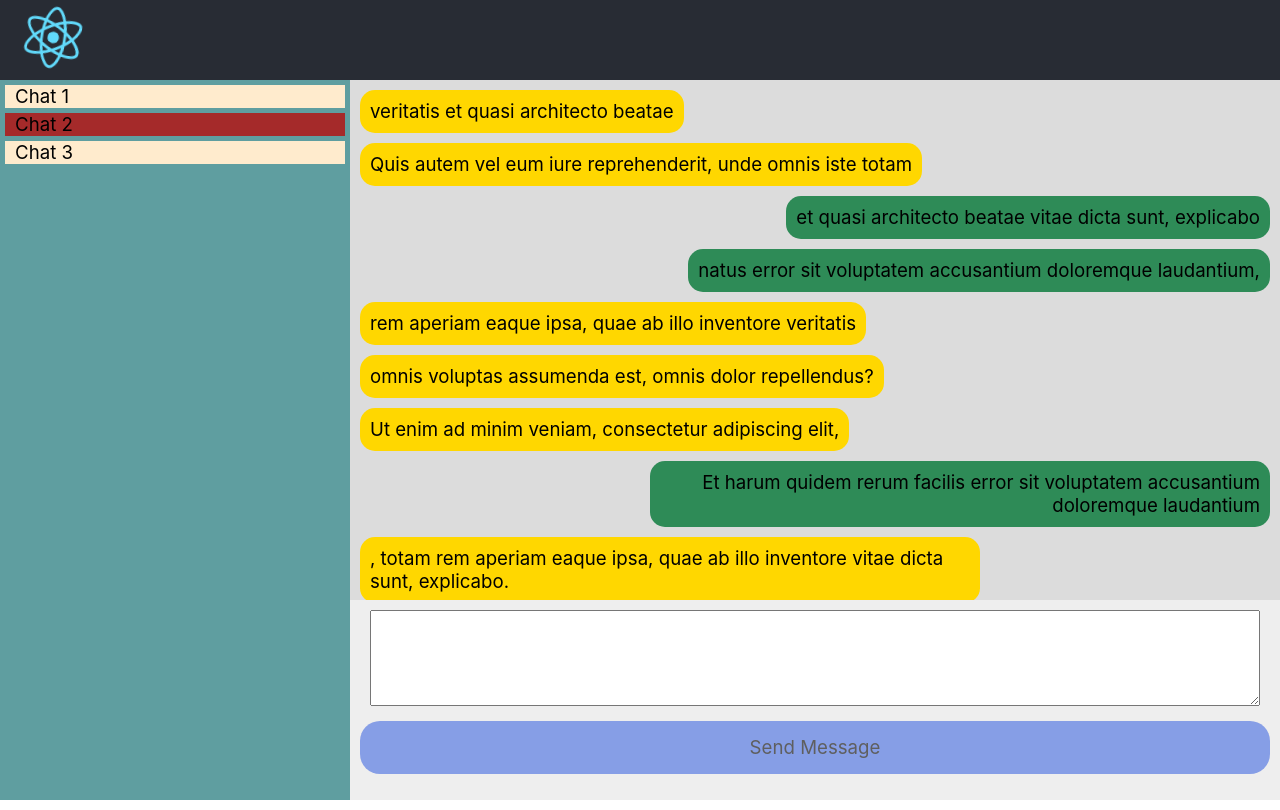
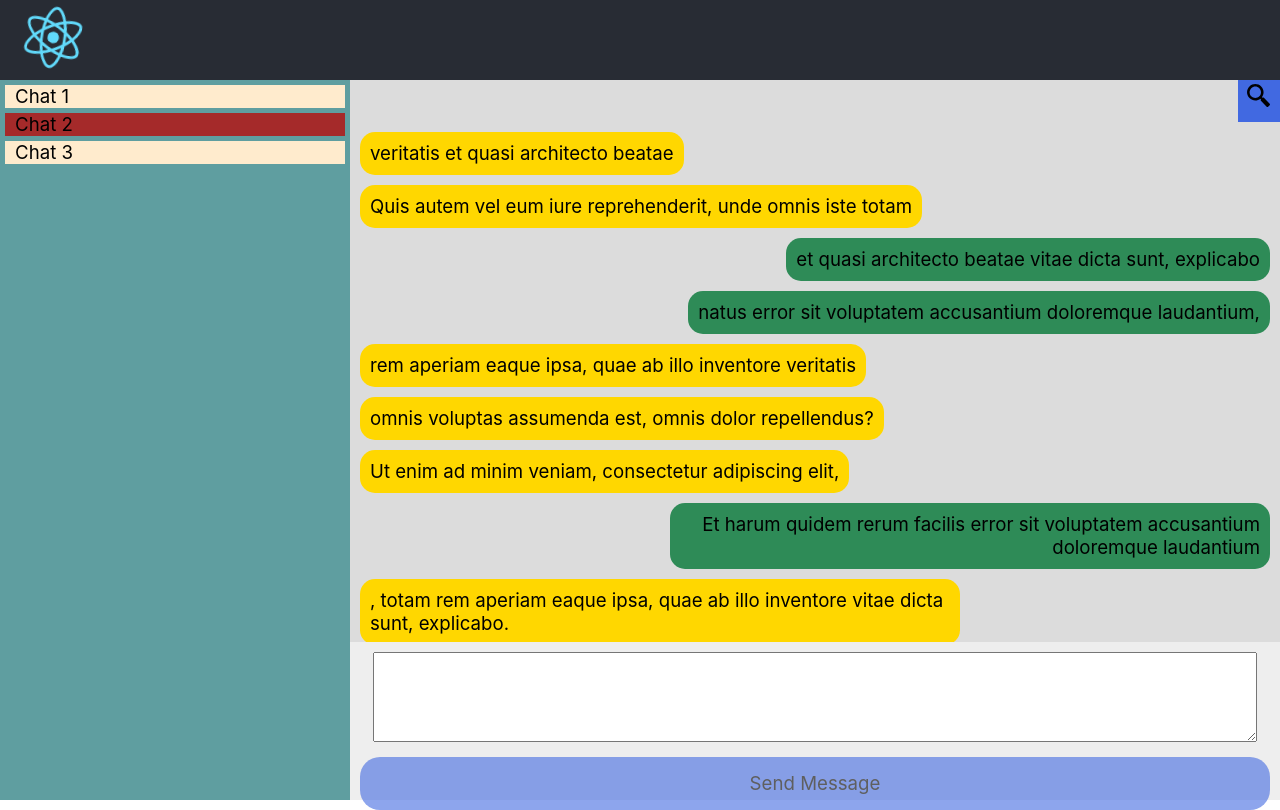
Before and after one commit to emkreo/T1, a React (Create React App) app: page / in a window 1280 px wide. Built offline with nearby package versions, Linux system fonts and the light colour scheme.

Commit message:
Add component search

```diff
--- a/src/pages/chat/chat.tsx
+++ b/src/pages/chat/chat.tsx
@@ -6,6 +6,7 @@ import './chat.css';
 import {ChatList, MessageEditor, MessageList} from './components';
 import {InitialData} from '../../initial-data';
 import {Chat} from '../../interfaces/chat';
+import {ItemsList} from "../../search/itemsList";
 
 
 interface State {
@@ -34,6 +35,7 @@ export class ChatPage extends React.Component<{}, State> {
         {
           selectdChatId &&
           <div className='chatting-zone'>
+            <ItemsList  />
             <MessageList messages={messages}/>
             <MessageEditor sendMessage={this.sendMessage}/>
           </div>
--- /dev/null
+++ b/src/search/itemsList.css
@@ -0,0 +1,55 @@
+* {box-sizing: border-box;}
+form {
+    /*position: relative;*/
+    /*width: 300px;*/
+    /*margin: 0 auto;*/
+    /*height: 42px;*/
+    position: relative;
+    width: 100%;
+    margin: 0 auto;
+    height: 42px;
+    background-color: gainsboro;
+
+}
+input {
+    height: 42px;
+    width: 0;
+    padding: 0 42px 0 15px;
+    border: none;
+    border-bottom: 2px solid transparent;
+    outline: none;
+    background: transparent;
+    transition: .4s cubic-bezier(0, 0.8, 0, 1);
+    position: absolute;
+    top: 0;
+    right: 0;
+    z-index: 2;
+}
+input:focus {
+    width: 300px;
+    z-index: 1;
+    border-bottom: none;
+}
+button {
+    /*-moz-osx-font-smoothing: grayscale;*/
+    /*-webkit-font-smoothing: antialiased;*/
+    background: royalblue;
+    border: none;
+    height: 42px;
+    width: 42px;
+    position: absolute;
+    top: 0;
+    right: 0;
+    cursor: pointer;
+}
+button:before {
+    content: "\f002";
+
+    background-image:  url("../asseds/icons/icon-search.svg");
+    background-repeat: no-repeat;
+
+    font-family: FontAwesome;
+    font-size: 30px;
+    /*border: none;*/
+    /*color: #F9F0DA;*/
+}
--- /dev/null
+++ b/src/search/itemsList.tsx
@@ -0,0 +1,78 @@
+import * as React from 'react';
+import {Chat} from "../interfaces/chat";
+import {ChangeEvent} from "react";
+import './itemsList.css';
+
+// const propsValues = {
+//   title: "Список смартфонов",
+//   items: [
+//     "Samsung Galaxy Note20",
+//     "Apple iPhone 12 Pro",
+//     "Google Pixel 5",
+//     "Huawei P40 Pro",
+//     "OnePlus 8 Pro",
+//     "Asus Zenfone 7 Pro"
+//   ]
+// };
+interface PropsSearchPlugin {
+  chats: Chat[];
+}
+// export class Item extends React.Component<Props> {
+//   render(): JSX.Element {
+//     const {chats} = this.props
+//     return <li>{chats[0].messages[0].text}</li>;
+//   }
+// }
+
+export class SearchPlugin extends React.Component{
+  // constructor(){
+
+    // super();
+    // const {chats} = this.props
+
+    // this.onTextChanged = this.onTextChanged.bind(this);
+  // }
+
+  onTextChanged(e: ChangeEvent<HTMLInputElement>){
+    let text = e.target.value.trim();   // удаляем пробелы
+    // this.props.chats.filter(text); // передаем введенный текст в родительский компонент
+  }
+
+  render(): JSX.Element {
+    return <input placeholder="Поиск" onChange={this.onTextChanged} />;
+  }
+}
+
+interface PropsItemsList {
+  chats: Chat[];
+}
+export class ItemsList extends React.Component {
+  constructor(props: PropsItemsList){
+    super(props);
+    this.state = { items: this.props};
+
+    this.filterList = this.filterList.bind(this);
+  }
+
+  filterList(text: any){
+    // let filteredList = this.props.filter(function(item: any){
+    //   return item.toLowerCase().search(text.toLowerCase())!== -1;
+    // });
+    // this.setState({items: filteredList});
+  }
+
+  findOnText() {}
+
+
+  render() {
+    return(
+      // <div>
+        <form>
+          <input type="text" placeholder="Search here..."/>
+            <button type="button"></button>
+        </form>
+
+
+    )
+  }
+}
```
Also changed, not shown: src/asseds/icons/icon-search.svg (added).
